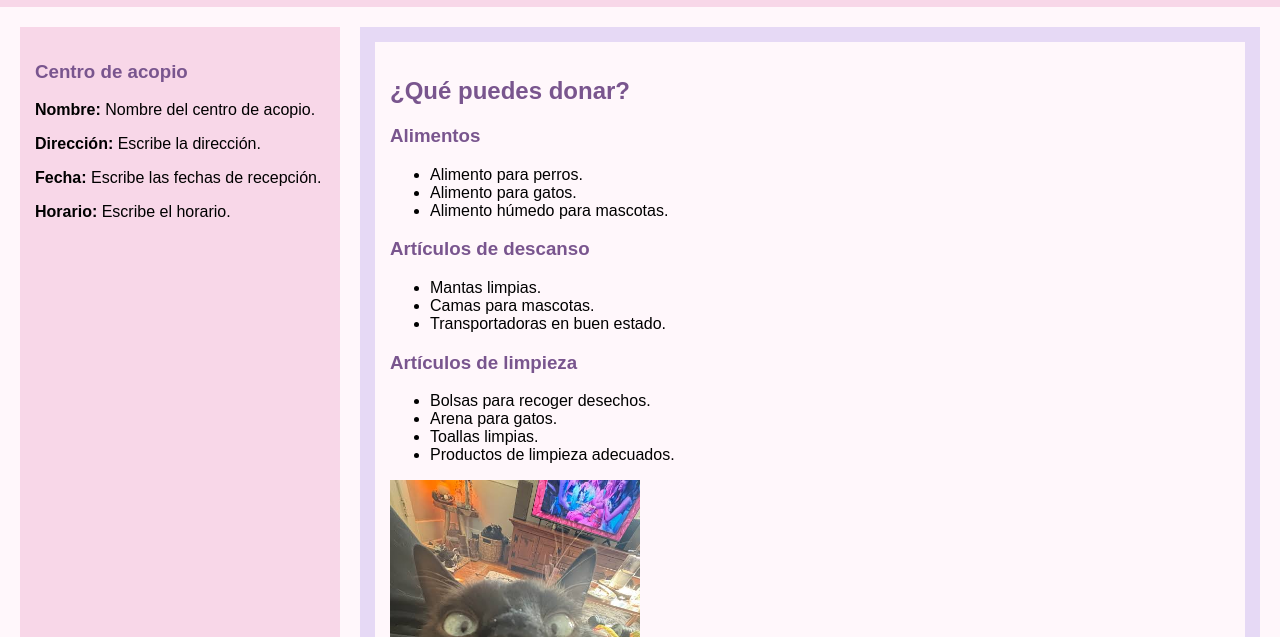
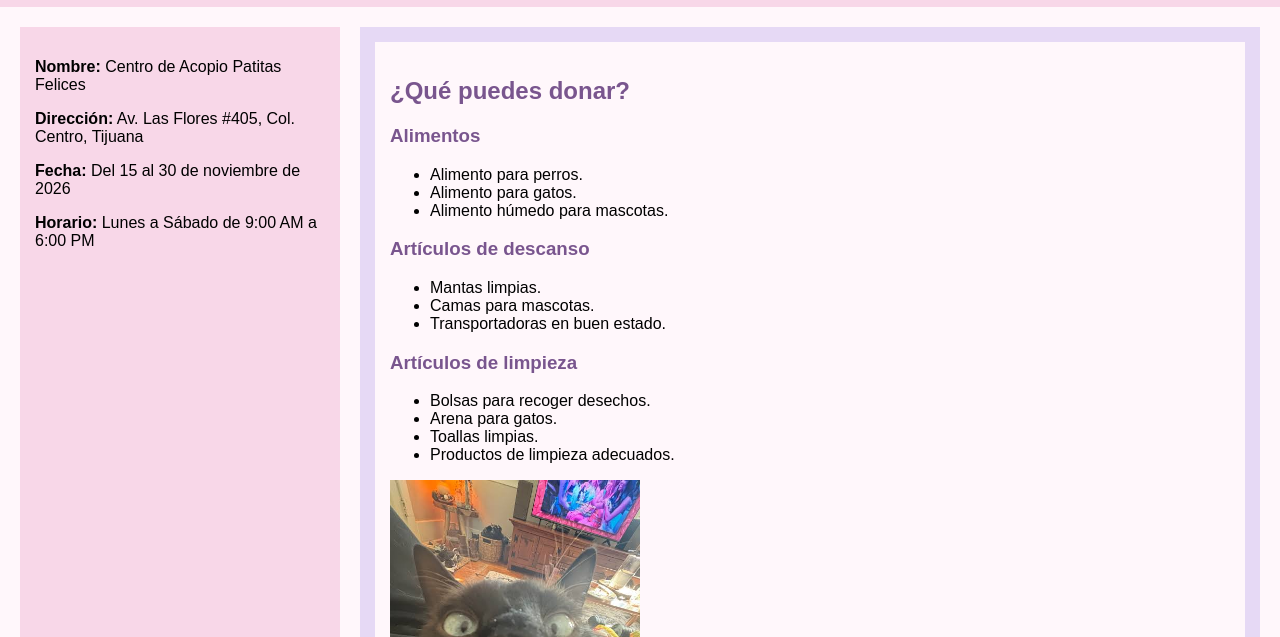
Before and after one commit to blancayessenia/proyecto_BlancaYesseniaEspinozaRuiz_5AVPG, a plain HTML site: page donaciones.html in a window 1280 px wide. Shown: the part 163-800 px from the top of the page. Drawn offline with Linux system fonts and the light colour scheme.

Commit message:
modifique donaciones

```diff
--- a/donaciones.html
+++ b/donaciones.html
@@ -28,15 +28,13 @@
 
     <main>
         <aside>
-            <h3>Centro de acopio</h3>
+            <p><strong>Nombre:</strong> Centro de Acopio Patitas Felices</p>
 
-            <p><strong>Nombre:</strong> Nombre del centro de acopio.</p>
+<p><strong>Dirección:</strong> Av. Las Flores #405, Col. Centro, Tijuana</p>
 
-            <p><strong>Dirección:</strong> Escribe la dirección.</p>
+<p><strong>Fecha:</strong> Del 15 al 30 de noviembre de 2026</p>
 
-            <p><strong>Fecha:</strong> Escribe las fechas de recepción.</p>
-
-            <p><strong>Horario:</strong> Escribe el horario.</p>
+<p><strong>Horario:</strong> Lunes a Sábado de 9:00 AM a 6:00 PM</p>
         </aside>
 
         <section>
```
